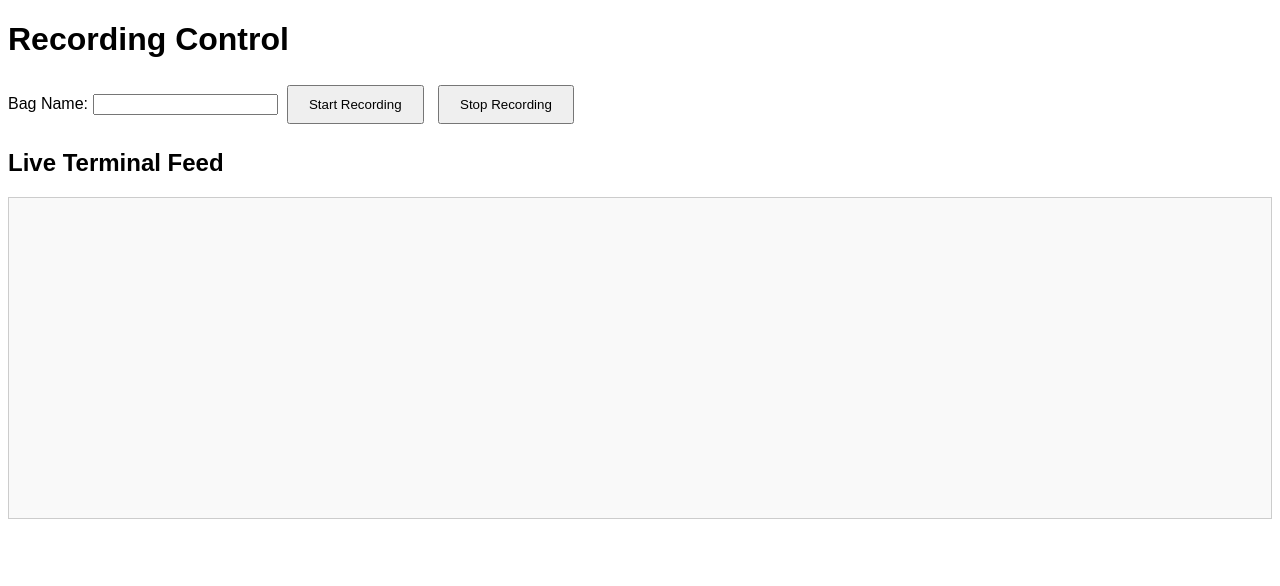
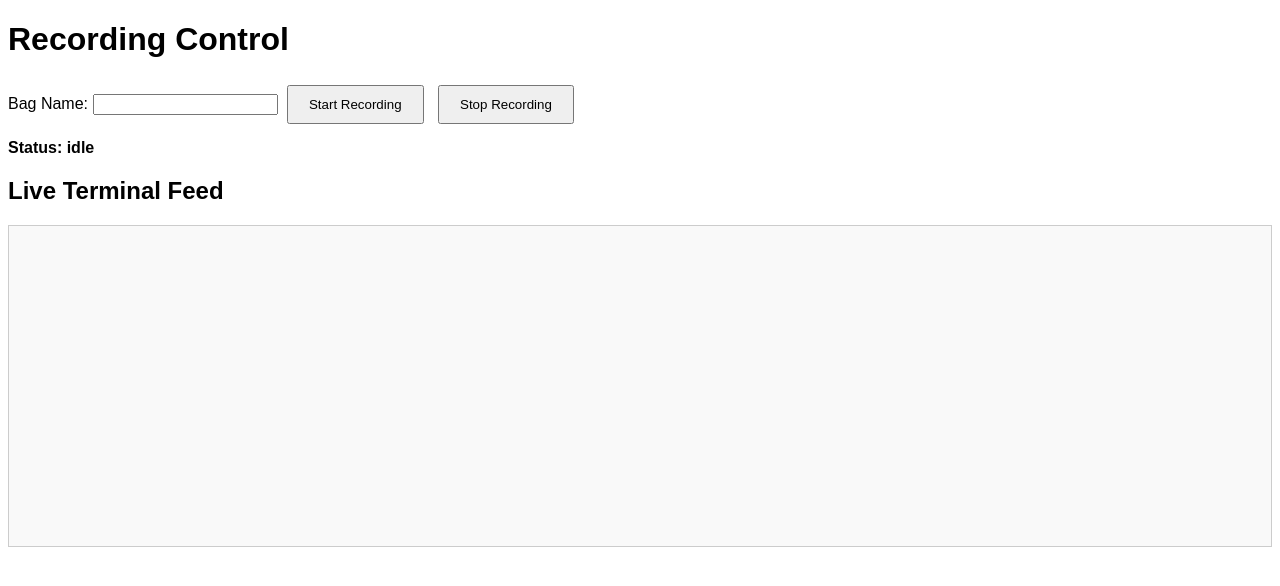
Before and after one commit to Maexerich/radar_web_app_control, a Flask app: page / in a window 1280 px wide. Shown: the top 586 px of the page. Run offline with Flask 3, Linux system fonts and the light colour scheme; some libraries are stand-ins or nearby versions.

Commit message:
Added status and stopped continuous streaming of terminal. Terminal streaming stopps after 10s.

```diff
--- a/app.py
+++ b/app.py
@@ -3,6 +3,7 @@ import os
 import subprocess
 import threading
 import logging
+import time
 from flask import Flask, render_template, jsonify, request
 from flask_socketio import SocketIO, emit
 
@@ -12,14 +13,24 @@ logging.basicConfig(level=logging.DEBUG)
 app = Flask(__name__)
 socketio = SocketIO(app)
 
-# Global variable to hold the roslaunch process handle
 roslaunch_process = None
+streaming_active = False
+streaming_ready = threading.Event()
 
 def read_process_output(process):
-    """Reads stdout from the roslaunch process and emits lines via SocketIO."""
+    global streaming_active
+    start_time = time.time()
+    streaming_ready.set()  # Signal that streaming is ready
+
     for line in iter(process.stdout.readline, ''):
+        if not streaming_active:
+            break
         if line:
             socketio.emit('log_update', {'data': line})
+            if time.time() - start_time > 10:
+                socketio.emit('log_update', {'data': "\n[Live feed is turned off after 10 seconds.]\n"})
+                streaming_active = False
+                break
         else:
             break
     process.stdout.close()
@@ -30,13 +41,13 @@ def index():
 
 @app.route('/start', methods=['POST'])
 def start_recording():
-    global roslaunch_process
+    global roslaunch_process, streaming_active
     if roslaunch_process is None:
-        # Full path to the roslaunch executable
         roslaunch_path = '/opt/ros/noetic/bin/roslaunch'
-        bag_name = request.form.get('bag_name', '')  # Get the bag_name from the request, default to an empty string
+        bag_name = request.form.get('bag_name', '')
         bag_name_param = f' bag_name:={bag_name}' if bag_name else ''
-        command = ['bash', '-c', f'source /opt/ros/noetic/setup.bash && source ~/catkin_ws/devel/setup.bash && {roslaunch_path} radar_rig_sensor_fusion master.launch record:=true{bag_name_param}'] # Extremely 'hacky' but it works!!!
+        command = ['bash', '-c', f'source /opt/ros/noetic/setup.bash && source ~/catkin_ws/devel/setup.bash && {roslaunch_path} radar_rig_sensor_fusion master.launch record:=true{bag_name_param}']
+
         try:
             logging.debug(f"Starting command: {command}")
             roslaunch_process = subprocess.Popen(
@@ -45,8 +56,12 @@ def start_recording():
                 stderr=subprocess.STDOUT,
                 text=True
             )
+            streaming_active = True
+            socketio.emit('status_update', {'status': 'recording'})
+
             # Start a background thread to stream terminal output.
             threading.Thread(target=read_process_output, args=(roslaunch_process,), daemon=True).start()
+
             return jsonify({'status': 'Recording started successfully.'})
         except Exception as e:
             logging.error(f"Failed to start recording: {str(e)}")
@@ -56,17 +71,27 @@ def start_recording():
 
 @app.route('/stop', methods=['POST'])
 def stop_recording():
-    global roslaunch_process
+    global roslaunch_process, streaming_active
     if roslaunch_process is not None:
         try:
+            # Stop the recording directly (no reconnecting logic)
             roslaunch_process.terminate()
+            roslaunch_process.wait()
             roslaunch_process = None
+            streaming_active = False
+
+            # Print "recording finished" message and insert 5 new lines
+            socketio.emit('log_update', {'data': "\n[Recording finished successfully.]\n" + "\n" * 5})
+
+            # Send status update if stop is successful
+            socketio.emit('status_update', {'status': 'finished recording'})
             return jsonify({'status': 'Recording stopped successfully.'})
         except Exception as e:
             return jsonify({'status': f'Failed to stop recording: {str(e)}'}), 500
     else:
         return jsonify({'status': 'No active recording process.'}), 400
 
+
+
 if __name__ == '__main__':
-    # The app will listen on all interfaces on port 5000
     socketio.run(app, host='0.0.0.0', port=5000, allow_unsafe_werkzeug=True)
--- a/templates/index.html
+++ b/templates/index.html
@@ -6,8 +6,15 @@
     <script src="https://cdnjs.cloudflare.com/ajax/libs/socket.io/3.1.3/socket.io.min.js"></script>
     <style>
         body { font-family: Arial, sans-serif; }
-        #log-output { height: 300px; overflow-y: scroll; border: 1px solid #ccc; padding: 10px; background: #f9f9f9; }
+        #log-output { height: 300px; overflow-y: scroll; border: 1px solid #ccc; padding: 10px; background: #f9f9f9; white-space: pre-wrap; }
         button { margin: 5px; padding: 10px 20px; }
+        #status {
+            font-weight: bold;
+            margin-top: 10px;
+        }
+        .status-idle { color: black; }
+        .status-recording { color: red; }
+        .status-finished-recording { color: green; } /* Fixed color for finished recording */
     </style>
 </head>
 <body>
@@ -16,7 +23,9 @@
     <input type="text" id="bag-name" name="bag_name">
     <button id="start-btn">Start Recording</button>
     <button id="stop-btn">Stop Recording</button>
-    <p id="status"></p>
+
+    <p id="status" class="status-idle">Status: idle</p>
+
     <h2>Live Terminal Feed</h2>
     <pre id="log-output"></pre>
 
@@ -30,30 +39,33 @@
             logOutput.scrollTop = logOutput.scrollHeight;
         });
 
-        // Handle Start button click.
+        // Update status indicator
+        socket.on('status_update', function(data) {
+        var statusElement = document.getElementById('status');
+        statusElement.textContent = `Status: ${data.status}`;
+        statusElement.className = `status-${data.status.replace(' ', '-')}`;
+        });
+
+        // Handle Start button click
         document.getElementById('start-btn').addEventListener('click', function() {
             var bagName = document.getElementById('bag-name').value;
             fetch('/start', {
                 method: 'POST',
-                headers: {
-                    'Content-Type': 'application/x-www-form-urlencoded',
-                },
-                body: new URLSearchParams({
-                    'bag_name': bagName
-                })
+                headers: { 'Content-Type': 'application/x-www-form-urlencoded' },
+                body: new URLSearchParams({ 'bag_name': bagName })
             })
             .then(response => response.json())
             .then(data => {
-                document.getElementById('status').innerText = data.status;
+                console.log(data.status);
             });
         });
 
-        // Handle Stop button click.
+        // Handle Stop button click
         document.getElementById('stop-btn').addEventListener('click', function() {
             fetch('/stop', { method: 'POST' })
             .then(response => response.json())
             .then(data => {
-                document.getElementById('status').innerText = data.status;
+                console.log(data.status);
             });
         });
     </script>
```
